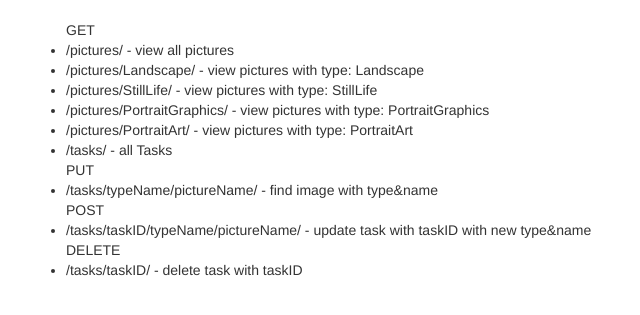
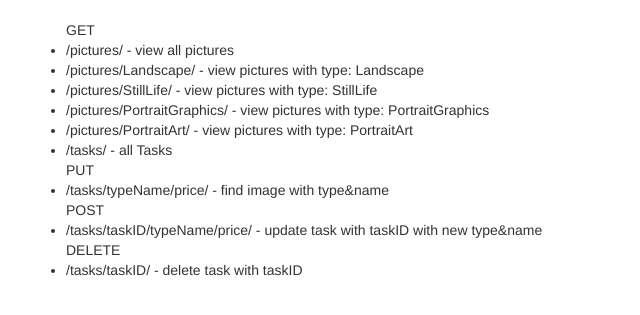
Before and after one commit to katejim/PaintingsREST, a Django app: page / in a window 1280 px wide. Shown: the part 52-367 px from the top of the page, without its empty margins (44-684 px from the left). Run offline with Django 3.2, Linux system fonts and the light colour scheme; parts of the project's set-up code (start-up, migrations or seed data) failed here and were passed over; some libraries are stand-ins or nearby versions.

Commit message:
update main page

```diff
--- a/Application/templates/index.html
+++ b/Application/templates/index.html
@@ -14,10 +14,10 @@
                 <li>/tasks/  - all Tasks </li>
 
                 PUT
-                <li>/tasks/typeName/pictureName/  - find image with type&name </li>
+                <li>/tasks/typeName/price/  - find image with type&name </li>
 
                 POST
-                <li>/tasks/taskID/typeName/pictureName/  - update task with taskID with new type&name </li>
+                <li>/tasks/taskID/typeName/price/  - update task with taskID with new type&name </li>
 
                 DELETE
                 <li>/tasks/taskID/  - delete task with taskID  </li>
```
